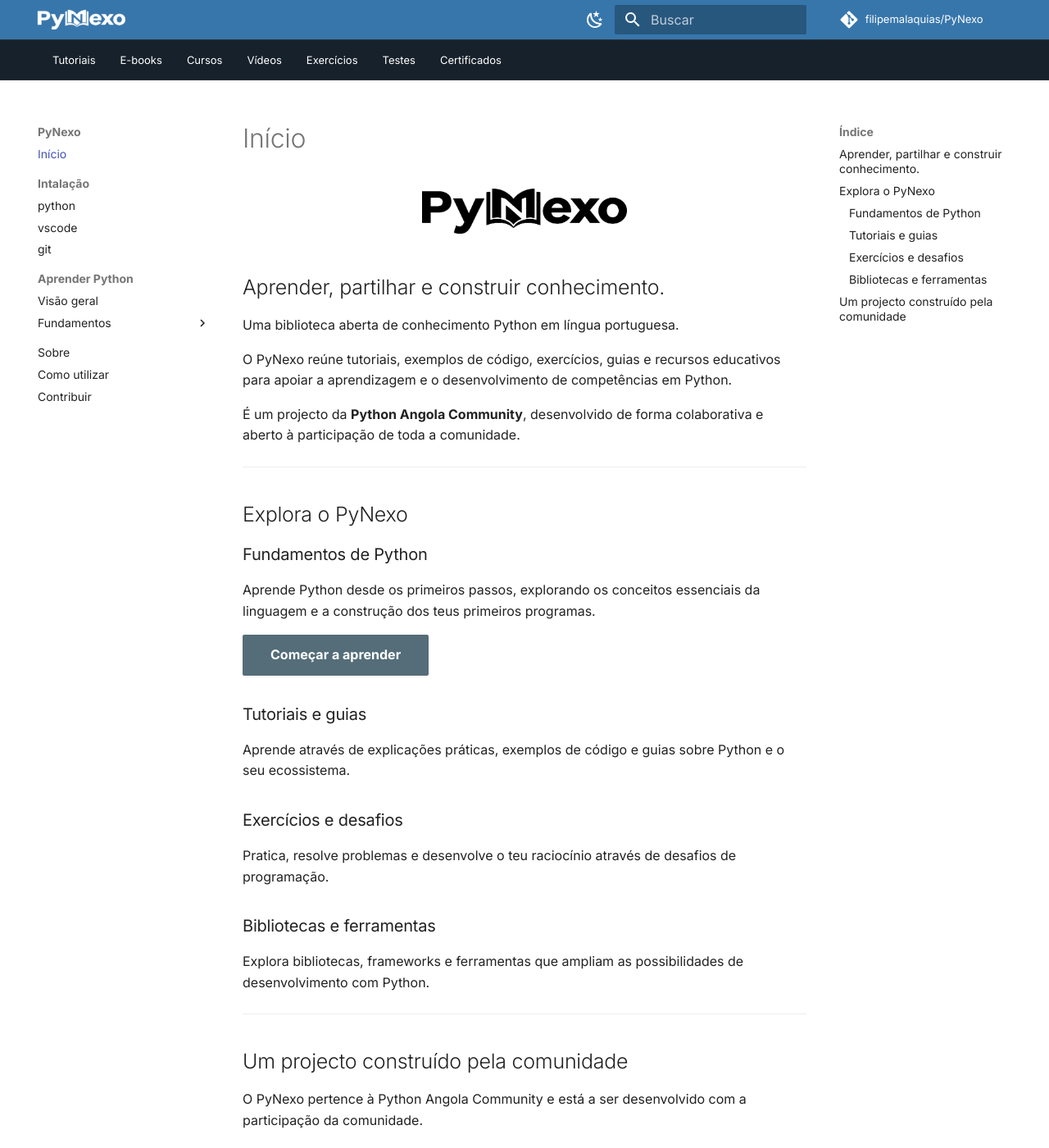
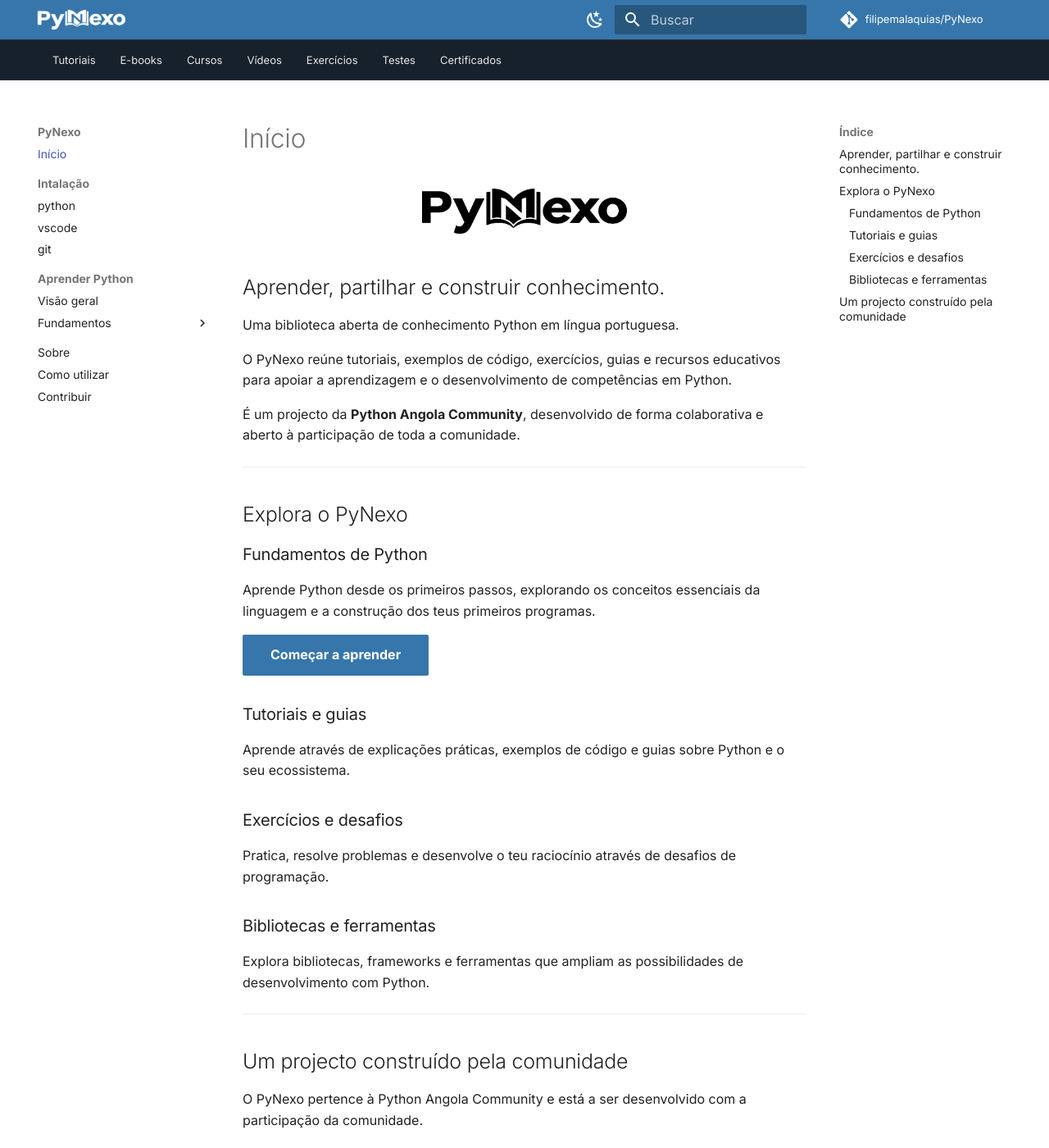
Before and after one commit to Tchalale/PyNexo, an MkDocs documentation site: the page built from docs/index.md, in a window 1280 px wide and 1400 px high. Shown: the whole window at 82% size. Built offline with MkDocs 1.6.1 and Material for MkDocs 9.7.7, drawn with Linux system fonts in a browser that asks for light colours; comment, search, counter and statistics services are not loaded.

Commit message:
Refactor CSS for theme variables and navigation styles
Updated theme variables for light and dark modes, adjusted navigation styles, and improved mobile responsiveness.

```diff
--- a/docs/stylesheets/extra.css
+++ b/docs/stylesheets/extra.css
@@ -1,12 +1,46 @@
+/* =========================================================
+   PyNexo — Cores do logótipo Python
+   Azul:    #3776AB  (primária)
+   Amarelo: #FFD43B  (acento)
+   ========================================================= */
 
-/* PyNexo - Barra de navegação superior */
-.md-header__topic {
-    display: none !important;
+/* ---------- Variáveis do tema: MODO CLARO ---------- */
+[data-md-color-scheme="default"] {
+  --md-primary-fg-color:        #3776AB;
+  --md-primary-fg-color--light: #5B9BD5;
+  --md-primary-fg-color--dark:  #2A5A8A;
+
+  --md-accent-fg-color:         #FFD43B;
+  --md-accent-fg-color--light:  #FFE580;
+  --md-accent-fg-color--dark:   #E6B800;
+
+  --pynexo-nav-bg:              #17212B;
+  --pynexo-nav-link:            #E5E7EB;
+  --pynexo-nav-link-hover:      #FFD43B;
 }
 
-/* Cabeçalho principal: azul Python */
+/* ---------- Variáveis do tema: MODO ESCURO ---------- */
+[data-md-color-scheme="slate"] {
+  --md-primary-fg-color:        #3776AB;
+  --md-primary-fg-color--light: #5B9BD5;
+  --md-primary-fg-color--dark:  #2A5A8A;
+
+  --md-accent-fg-color:         #FFD43B;
+  --md-accent-fg-color--light:  #FFE580;
+  --md-accent-fg-color--dark:   #E6B800;
+
+  --md-hue: 210; /* aproxima o tom base do slate ao azul */
+
+  --pynexo-nav-bg:              #0F1720;
+  --pynexo-nav-link:            #E5E7EB;
+  --pynexo-nav-link-hover:      #FFD43B;
+}
+
+/* =========================================================
+   Cabeçalho principal
+   ========================================================= */
 .md-header {
-    background-color: #3776AB !important;
+  background-color: var(--md-primary-fg-color) !important;
   color: #FFFFFF;
 }
 
@@ -21,23 +55,16 @@
   color: #DCEBFA !important;
 }
 
-/* Barra personalizada dos links: azul escuro */
-.pynexo-top-links {
-    background-color: #17212B !important;
-    border-top: 1px solid rgba(255,255,255,.08);
-    border-bottom: 1px solid rgba(255,255,255,.08);
+/* Esconde o título textual no cabeçalho (o logo já identifica) */
+.md-header__topic {
+  display: none !important;
 }
 
-.pynexo-top-links__container a {
-    color: #FFFFFF !important;
-}
-
-.pynexo-top-links__container a:hover {
-    color: #FFD166 !important;
-}
-
+/* =========================================================
+   Barra de navegação superior personalizada
+   ========================================================= */
 .pynexo-top-links {
-    background: #17212b;
+  background: var(--pynexo-nav-bg);
   border-top: 1px solid rgba(255, 255, 255, 0.08);
   border-bottom: 1px solid rgba(255, 255, 255, 0.08);
   width: 100%;
@@ -60,7 +87,7 @@
 }
 
 .pynexo-top-links__container a {
-    color: #e5e7eb;
+  color: var(--pynexo-nav-link);
   font-size: 13px;
   font-weight: 500;
   text-decoration: none;
@@ -69,11 +96,12 @@
 }
 
 .pynexo-top-links__container a:hover {
-    color: #f0b84b;
+  color: var(--pynexo-nav-link-hover);
 }
 
-/* Adaptação para telemóveis */
-
+/* =========================================================
+   Adaptação para telemóveis
+   ========================================================= */
 @media screen and (max-width: 768px) {
   .pynexo-top-links__container {
     gap: 22px;
```
Lines whose indentation alone changed are shown as unchanged.
